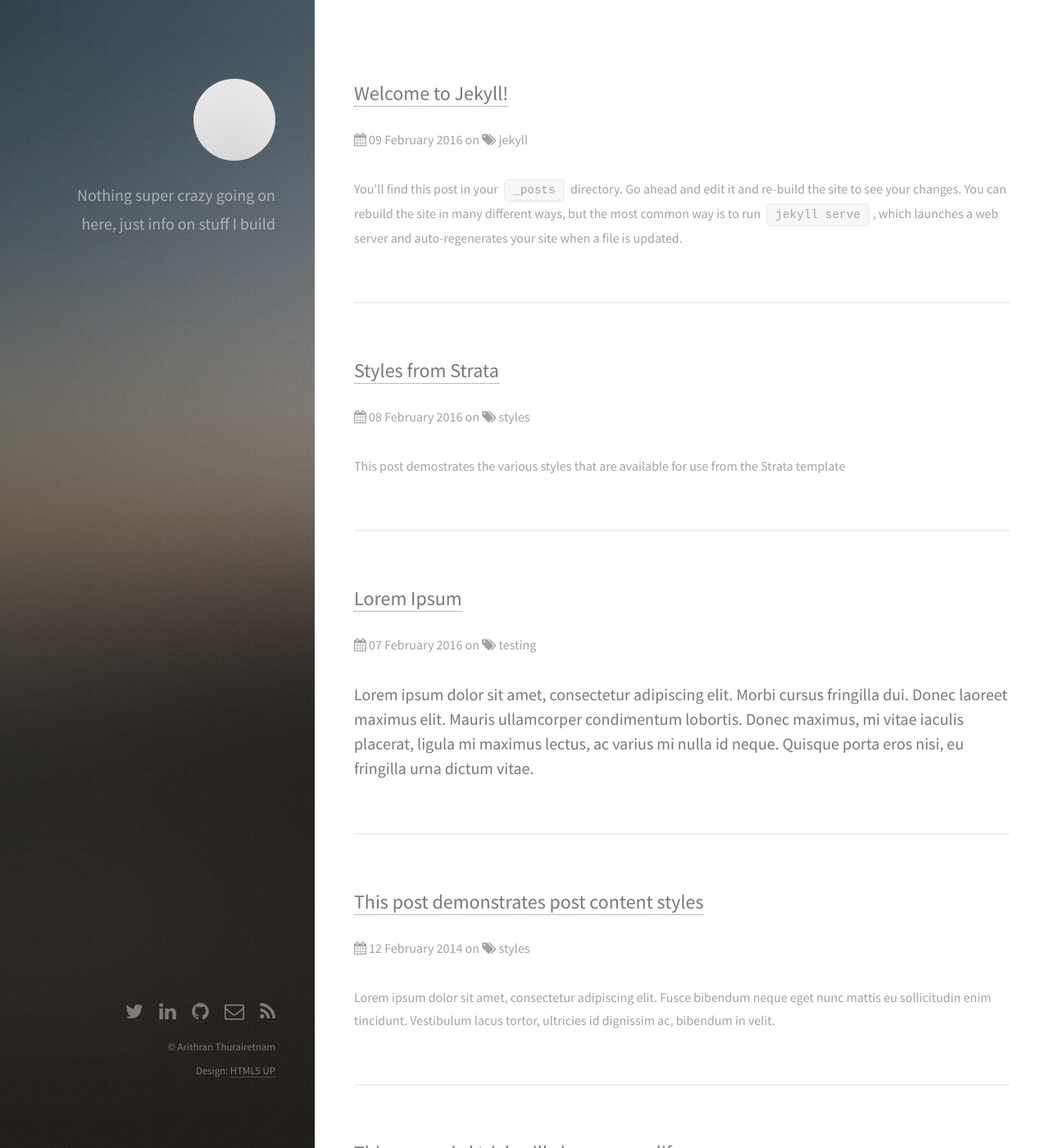
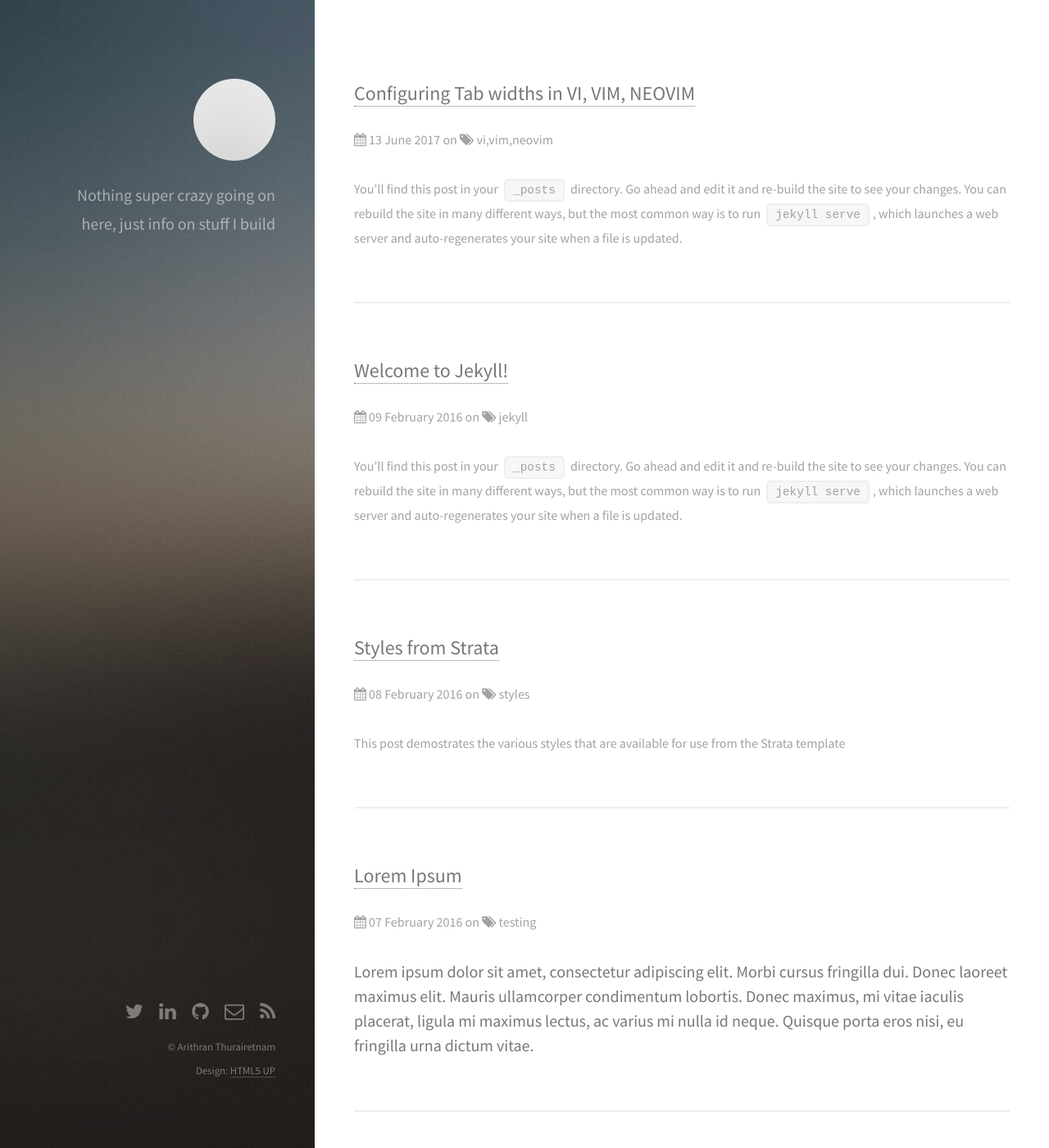
Before and after one commit to arithran/arithran.github.io, a Jekyll site: the page built from index.html, in a window 1280 px wide and 1400 px high. Shown: the whole window at 82% size. Built offline with Jekyll 4.4.1, drawn with Linux system fonts in a browser that asks for light colours; the list of posts is cut into pages by our own code; some of the changed text lies outside the part shown.

Commit message:
config updates, first post created

```diff
--- a/_config.yml
+++ b/_config.yml
@@ -4,14 +4,14 @@ copyright: Arithran Thurairetnam
 sass:
   sass_dir: assets/sass
 url: http://localhost:4000
-disqus_shortname: stratajekylldemo
+disqus_shortname: arithran
 facebook_username:
-twitter_username: "#"
-linkedin_username: "#"
+twitter_username: "arithran"
+linkedin_username: "arithran"
 instagram_username:
 pinterest_username:
 flickr_username:
-github_username:  "#"
+github_username:  "arithran"
 feed_icon: rss
 email: "#"
 gems: [jekyll-paginate]
--- /dev/null
+++ b/_posts/2017-06-13-configuring-tab-width-in-vi-vim-neovim.md
@@ -0,0 +1,22 @@
+---
+layout: post
+title:  "Configuring Tab widths in VI, VIM, NEOVIM"
+date:   2017-06-13 17:15:11 +0000
+categories: vi,vim,neovim
+image:  /preview.jpg
+---
+You’ll find this post in your `_posts` directory. Go ahead and edit it and re-build the site to see your changes. You can rebuild the site in many different ways, but the most common way is to run `jekyll serve`, which launches a web server and auto-regenerates your site when a file is updated.
+
+To add new posts, simply add a file in the `_posts` directory that follows the convention `YYYY-MM-DD-name-of-post.ext` and includes the necessary front matter. Take a look at the source for this post to get an idea about how it works.
+
+
+	" Set the tab width
+	let s:tabwidth=4
+	exec 'set tabstop='    .s:tabwidth
+	exec 'set shiftwidth=' .s:tabwidth
+	exec 'set softtabstop='.s:tabwidth
+
+Check out my [dotfiles][ari-dotfiles] for more info on how to get the most out of Vim.
+
+[ari-dotfiles]: https://github.com/arithran/dotfiles
+[vimcasts-url1]: http://vimcasts.org/episodes/tabs-and-spaces/
```
